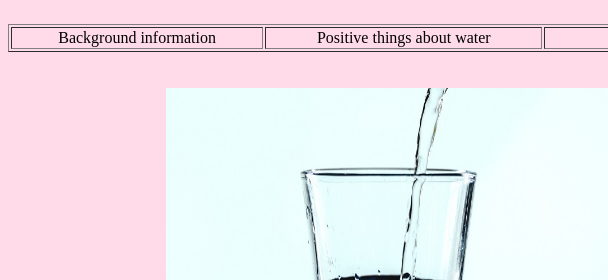
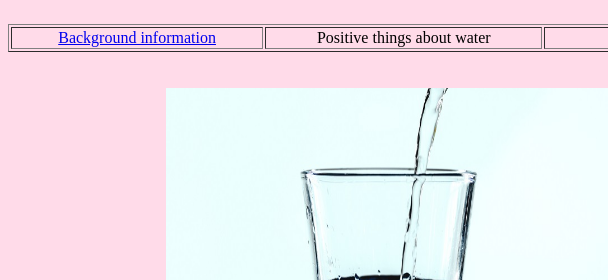
Before and after one commit to dripdrip24/dripdrip24.github.io, a plain HTML site: page index.html in a window 1280 px wide. Shown: the top 280 px of the page, 0-608 px from the left. Drawn offline with Linux system fonts and the light colour scheme.

Commit message:
updated links

```diff
--- a/index.html
+++ b/index.html
@@ -69,7 +69,7 @@
   </SCRIPT>
 <TABLE border=1 width='100%'>
 	<TR>
-		<TD align=center a href="file:///Users/anson/Desktop/Design/subpage%201.html"> Background information </TD>
+		<TD align=center> <a href="subpage%201.html"> Background information </TD>
 		<TD align=center> Positive things about water</TD>
 		<TD align=center> Benefits of drinking water everyday</TD>
 		<TD align=center> How water is important to Athletes </TD>
```
Also changed, not shown: 2 other files.
